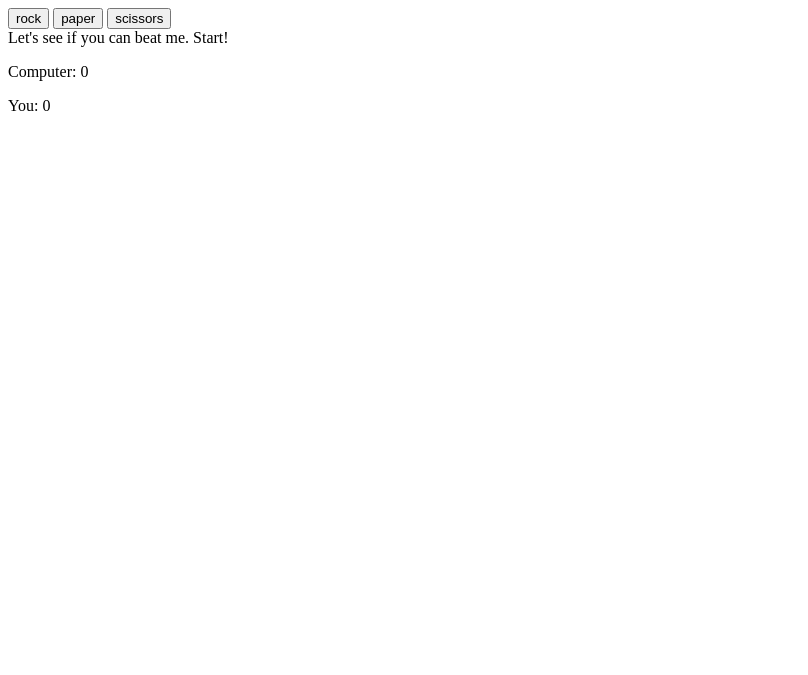
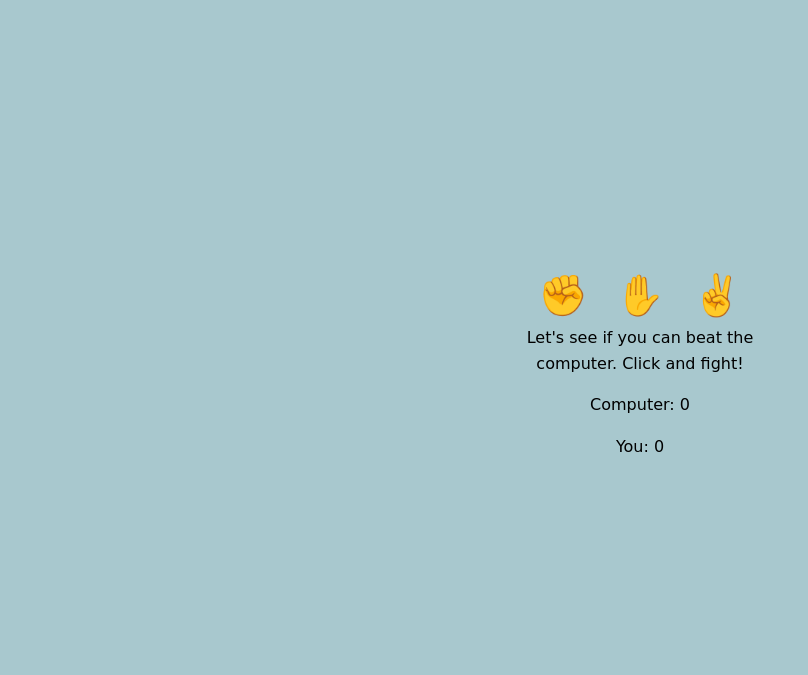
Before and after one commit to gizemnkorkmaz/the_odin_project, a plain HTML site: page rock-paper-scissors/index.html in a window 1280 px wide. Shown: the whole page, without its empty margins (0-808 px from the left). Drawn offline with Linux system fonts and the light colour scheme; a web font is replaced by a local one.

Commit message:
Add style and disable function

```diff
--- a/rock-paper-scissors/index.html
+++ b/rock-paper-scissors/index.html
@@ -4,19 +4,24 @@
     <meta charset="UTF-8">
     <meta http-equiv="X-UA-Compatible" content="IE=edge">
     <meta name="viewport" content="width=device-width, initial-scale=1.0">
+    <link rel="preconnect" href="https://fonts.gstatic.com">
+<link href="https://fonts.googleapis.com/css2?family=Zen+Dots&display=swap" rel="stylesheet">
+    <link rel="stylesheet" href="style.css">
     <title>Rock Paper Scissors</title>
 </head>
 <body>
-    <button class="btn" value="rock">rock</button>
-    <button class="btn" value="paper">paper</button>
-    <button class="btn" value="scissors">scissors</button>
-    <div class="result">Let's see if you can beat me. Start!</div>
+    <div class="container">
+    <button class="btn" value="rock">✊</button>
+    <button class="btn" value="paper">✋</button>
+    <button class="btn" value="scissors">✌</button>
+
+    <div class="result">Let's see if you can beat the computer. Click and fight!</div>
     <div class="scores">
         <p class="computer">Computer: 0</p>
         <p class="player">You: 0</p>
     </div>
 
-
+</div>
    <script src="./script.js"></script>
 </body>
 </html>
--- a/rock-paper-scissors/script.js
+++ b/rock-paper-scissors/script.js
@@ -16,6 +16,12 @@ function computerPlay() {
     return choices[Math.floor(Math.random() * choices.length)]
 }
 
+function disableButton() {
+    buttons.forEach(btn => {
+        btn.disabled = true
+    })
+}
+
 function playRound(playerChoice) {
     let computerChoice = computerPlay()
 
@@ -26,15 +32,17 @@ function playRound(playerChoice) {
         result.innerHTML = `${playerChoice} vs. ${computerChoice}! You got 1 point!`
         if(playerPoints == 5) {
             result.innerHTML = `You won.`
+            disableButton()
         }
     } else if ((playerChoice == computerChoice)) {
         result.innerHTML = `${playerChoice} vs. ${computerChoice}! It's a tie!`
     }
     else {
         compResult.innerHTML = `Computer: ${computerPoints+=1}`
-        result.innerHTML = `${playerChoice} vs. ${computerChoice}! I got 1 point!`
+        result.innerHTML = `${playerChoice} vs. ${computerChoice}! Computer got 1 point!`
         if(computerPoints == 5) {
-            result.innerHTML = `I won.`
+            result.innerHTML = `Computer won.`
+            disableButton()
         }
     }
 
--- /dev/null
+++ b/rock-paper-scissors/style.css
@@ -0,0 +1,30 @@
+body {
+    padding: 0;
+    margin: 0;
+    background-color: rgb(168, 200, 206);
+    display: flex;
+    align-items: center;
+    justify-content: center;
+}
+.container{
+    padding: 20%;
+    width: 300px;
+    height: 150px;
+    margin: 10px;
+    line-height: 1.6;
+    text-align: center;
+    font-family: 'Zen Dots', cursive;
+}
+
+.btn {
+    margin: 5px;
+    background-color: transparent;
+    border: none;
+    font-size: 40px;
+    white-space:nowrap;
+}
+
+.btn:hover {
+    cursor: pointer;
+    font-size: 65px;
+}
```
